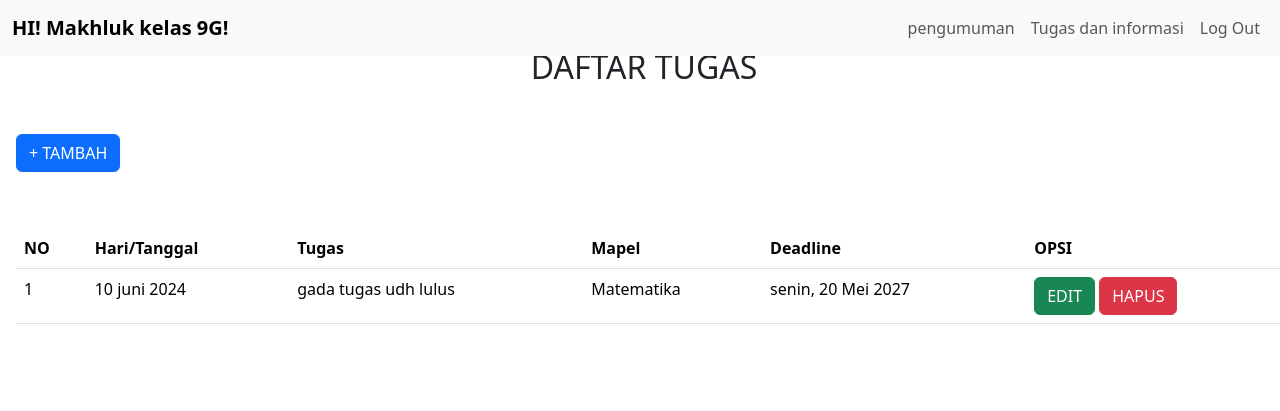
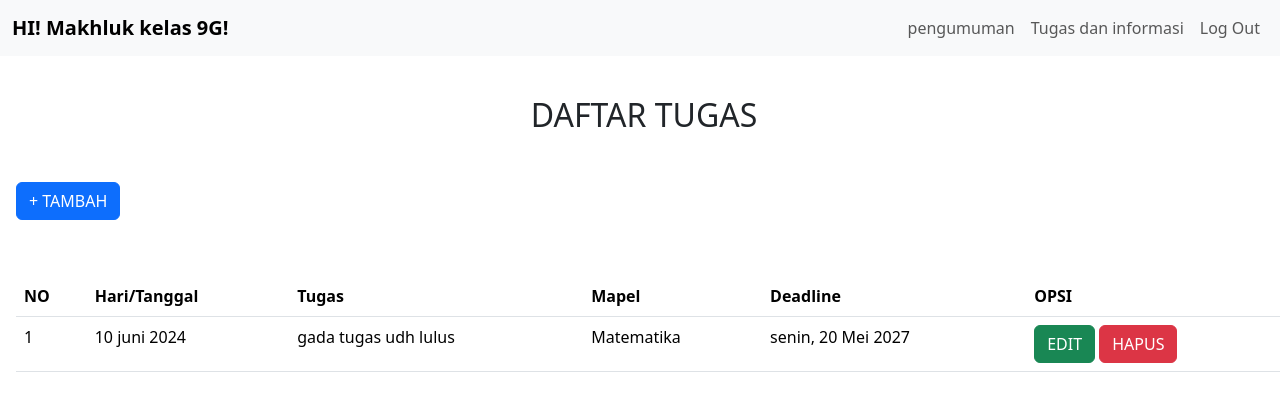
Before and after one commit to atayafikri/aplikasikelas9G, a PHP site: page /admintugas.php in a window 1280 px wide. Shown: the top 411 px of the page. Run offline with PHP 8.4, Linux system fonts and the light colour scheme; data comes from the database, SQL or seed files in the repository.

Commit message:
new update 19 mei 2024

```diff
--- a/admin.php
+++ b/admin.php
@@ -33,7 +33,7 @@
             </div>
         </nav>
     </div>
-    <div class="judul mt-5 ms-2 text-center">
+    <div class="judul mt-5 ms-2 pt-5 text-center">
         <h2>DAFTAR PENGUMUMAN</h2>
     </div>
     <br />
--- a/admintugas.php
+++ b/admintugas.php
@@ -6,7 +6,7 @@
     <meta name="viewport" content="width=device-width, initial-scale=1.0">
     <title>CRUD SEKOLAH</title>
     <link href="https://cdn.jsdelivr.net/npm/bootstrap@5.3.3/dist/css/bootstrap.min.css" rel="stylesheet" integrity="sha384-QWTKZyjpPEjISv5WaRU9OFeRpok6YctnYmDr5pNlyT2bRjXh0JMhjY6hW+ALEwIH" crossorigin="anonymous">
-    <link rel="stylesheet" type="text/css" href="styles/style.css">
+    <link rel="stylesheet" type="text/css" href="styles/tugas.css">
 </head>
 
 <body>
@@ -33,7 +33,7 @@
             </div>
         </nav>
     </div>
-    <div class="judul mt-5 ms-2 text-center">
+    <div class="judul mt-5 ms-2 pt-5 text-center">
         <h2>DAFTAR TUGAS</h2>
     </div>
     <br />
```
